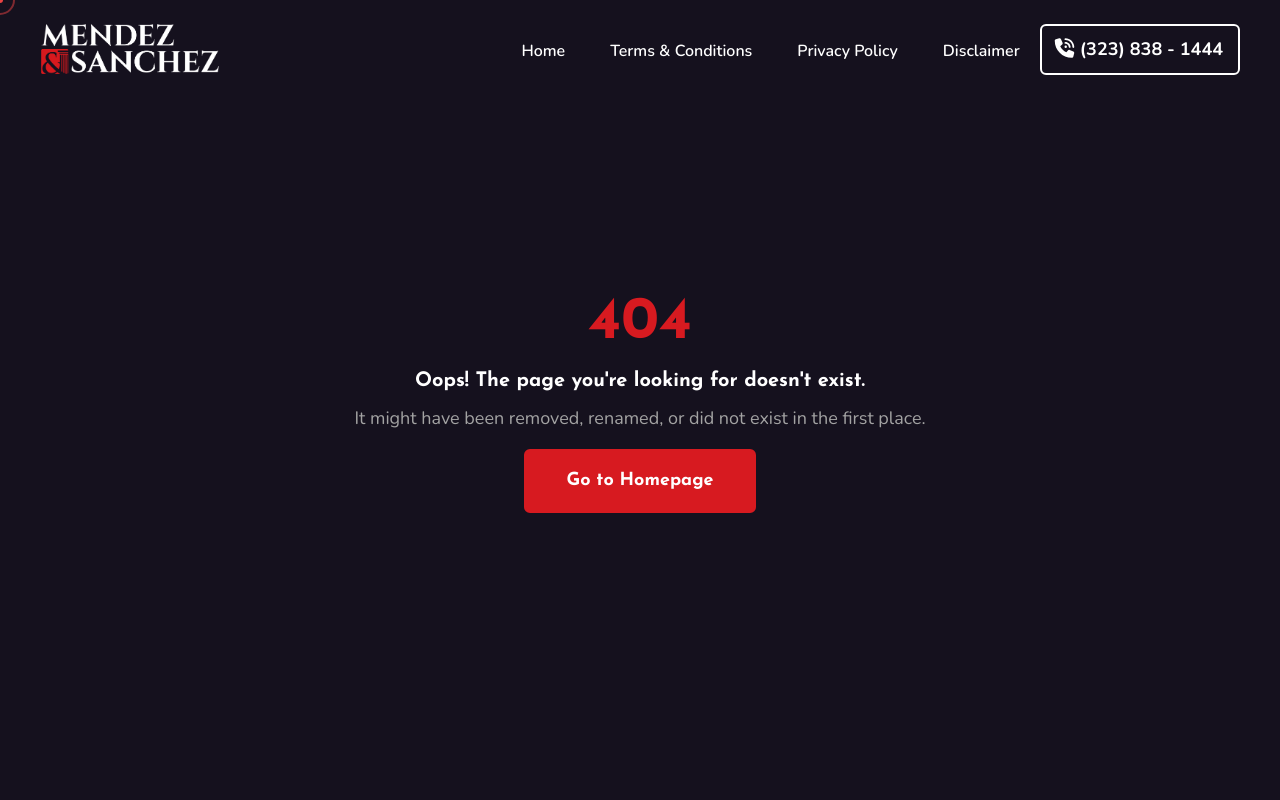
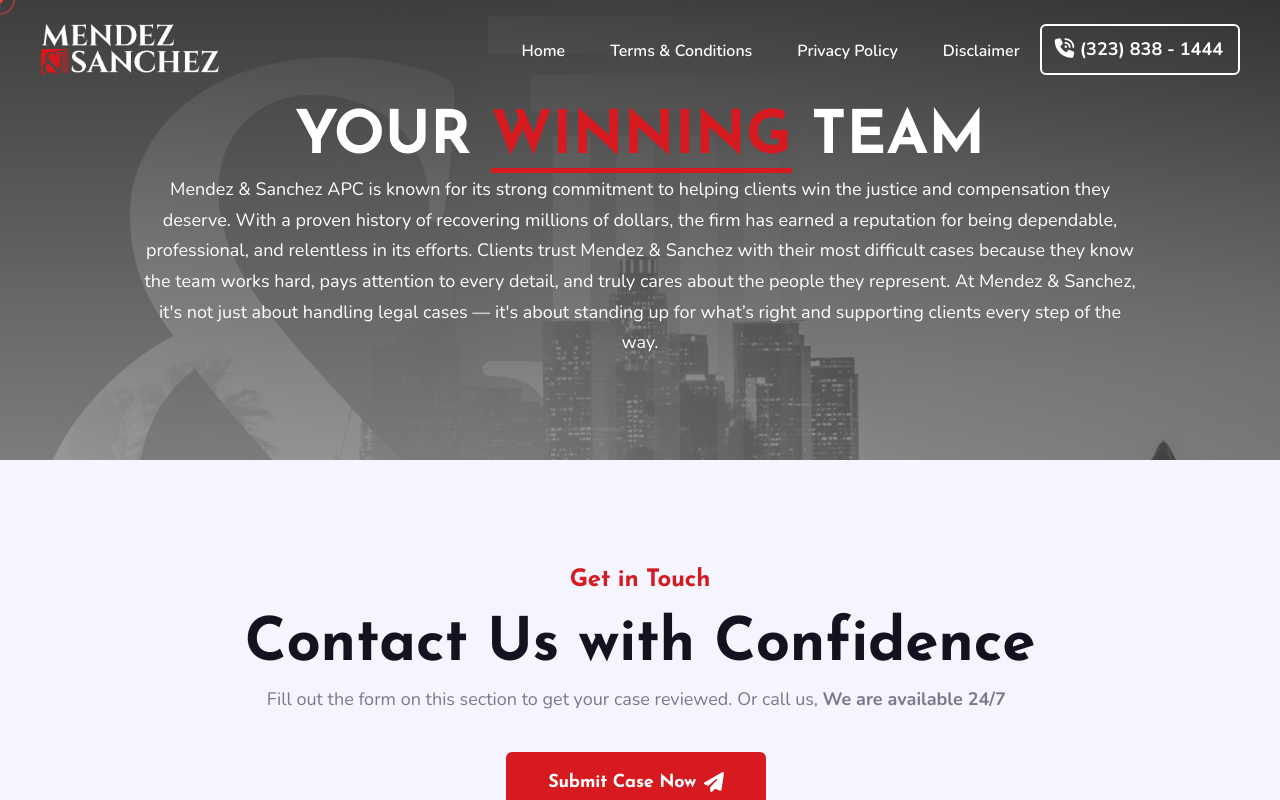
Before and after one commit to mswlegal/main-site, a Next.js app: page /contact in a window 1280 px wide. Before the commit this address had no page. Shown: the top 800 px of the page. Built offline with nearby package versions, Linux system fonts and the light colour scheme.

Commit message:
placeholder contact page

```diff
--- /dev/null
+++ b/pages/contact/index.jsx
@@ -0,0 +1,54 @@
+import React from 'react';
+import { Container, Row, Col } from 'react-bootstrap';
+import styles from './index.module.scss';
+import cx from 'classnames';
+import { IsInViewProvider } from '@/hooks/viewportListener';
+import Contact from '@/components/Contact';
+
+function ContactPage() {
+  return (
+    <>
+      <section className={cx(styles.section, styles.header)}>
+        <Container className={styles.container}>
+          <Row className={styles.row}>
+            <Col lg={10} xs={12}>
+              <IsInViewProvider>
+                <h1>
+                  Your <span>Winning</span> Team
+                </h1>
+              </IsInViewProvider>
+              <IsInViewProvider>
+                <p>
+                  Mendez & Sanchez APC is known for its strong commitment to helping clients win the justice
+                  and compensation they deserve. With a proven history of recovering millions of dollars, the
+                  firm has earned a reputation for being dependable, professional, and relentless in its
+                  efforts. Clients trust Mendez & Sanchez with their most difficult cases because they know
+                  the team works hard, pays attention to every detail, and truly cares about the people they
+                  represent. At Mendez & Sanchez, it's not just about handling legal cases — it's about
+                  standing up for what’s right and supporting clients every step of the way.
+                </p>
+              </IsInViewProvider>
+            </Col>
+          </Row>
+        </Container>
+      </section>
+      {/*
+      <section className={cx(styles.section, styles.content)}>
+        <Container className={styles.container}>
+          <Row className={cx(styles.row, 'justify-content-center')}>
+            <Col lg={8} xs={12} className="text-center">
+              <h2 className="mb-3">Meet Your Attorneys</h2>
+              <p>
+                Founded on a bedrock of unwavering commitment and relentless dedication, Mendez & Sanchez APC
+                stands as a testament to the vision and perseverance of its founders, Giancarlo and Michael.
+              </p>
+            </Col>
+          </Row>
+        </Container>
+      </section> */}
+      <Contact />
+    </>
+  );
+}
+
+export default ContactPage;
--- /dev/null
+++ b/pages/contact/index.module.scss
@@ -0,0 +1,144 @@
+@use '/styles/responsive/_devicesMixins.scss' as responsive;
+@use '/styles/mixins/animations' as animation;
+
+$color_dark: #15111e;
+$color_white: #fff;
+$color_red: #d71a20;
+$header_height: 45vh;
+
+.section {
+  background-color: $color_dark;
+
+  .container {
+    padding-top: 50px;
+    padding-bottom: 50px;
+
+    @include responsive.device-max('md') {
+      padding: 50px 20px;
+    }
+  }
+
+  &.header {
+    background-color: $color_dark;
+    background: linear-gradient(to bottom, rgba(0, 0, 0, 0.7) 0%, rgba(0, 0, 0, 0.4) 100%, #000 100%), url('../../public/img/hero/hero.webp');
+    background-size: 100%;
+    background-repeat: no-repeat;
+    background-attachment: fixed;
+    background-position: top;
+
+    @include responsive.device-max('md') {
+      background-attachment: unset;
+      background-size: cover;
+      background-position: 30%;
+    }
+
+    .row {
+      min-height: $header_height;
+      justify-content: center;
+      align-items: center;
+      text-align: center;
+
+      @include responsive.device-max('lg') {
+        height: 550px;
+        min-height: unset;
+      }
+
+      h1 {
+        color: $color_white;
+        text-transform: uppercase;
+        font-size: 60px;
+
+        @include animation.slideInUpInViewport();
+
+        span {
+          color: $color_red;
+          border-bottom: 5px solid;
+        }
+
+        @include responsive.device-max('lg') {
+          font-size: 40px;
+        }
+
+        @include responsive.device-max('sm') {
+          font-size: 30px;
+          margin-bottom: 20px;
+          margin-top: 60px;
+        }
+      }
+
+      p {
+        color: $color_white;
+        transition-delay: 0.5s;
+
+        @include animation.slideInUpInViewport();
+      }
+    }
+  }
+
+  &.content {
+    background-color: #f4f5fe;
+    position: relative;
+
+    &.bg-light {
+      background-color: #fff;
+    }
+
+    h3 {
+      @include responsive.device-max('md') {
+        font-size: 22px;
+      }
+    }
+
+    p {
+      margin-bottom: 16px;
+      color: $color_dark;
+      font-size: 18px;
+      line-height: 2.6rem;
+
+      strong,
+      a {
+        color: $color_red;
+      }
+    }
+
+    p + h3,
+    ul + h3 {
+      margin-top: 24px;
+    }
+
+    ul {
+      margin-left: 36px;
+
+      li {
+        font-size: 16px;
+        list-style-type: circle;
+
+        &::marker {
+          color: $color_red;
+        }
+      }
+    }
+
+    .partners {
+      &:nth-child(odd) {
+        :global([class*='Team_card']) {
+          margin-right: 16px;
+
+          @include responsive.device-max('md') {
+            margin: 0 auto;
+          }
+        }
+      }
+
+      &:nth-child(even) {
+        :global([class*='Team_card']) {
+          margin-left: 16px;
+
+          @include responsive.device-max('md') {
+            margin: 0 auto;
+          }
+        }
+      }
+    }
+  }
+}
--- a/pages/landing/car-accident/index.module.scss
+++ b/pages/landing/car-accident/index.module.scss
@@ -74,6 +74,8 @@
 }
 
 .about-section {
+  background: linear-gradient(to bottom, #000 40%, rgba(0, 0, 0, 0.9) 75%, rgba(0, 0, 0, 0.8) 100%);
+
   .form-row {
     padding: 10px;
     scroll-margin: 100px;
@@ -84,8 +86,6 @@
       margin-top: -120px;
     }
   }
-
-  background-image: linear-gradient(to bottom, #000 40%, rgba(0, 0, 0, 0.9) 75%, rgba(0, 0, 0, 0.8) 100%);
 
   h2 {
     @include responsive.device-max('lg') {
```
